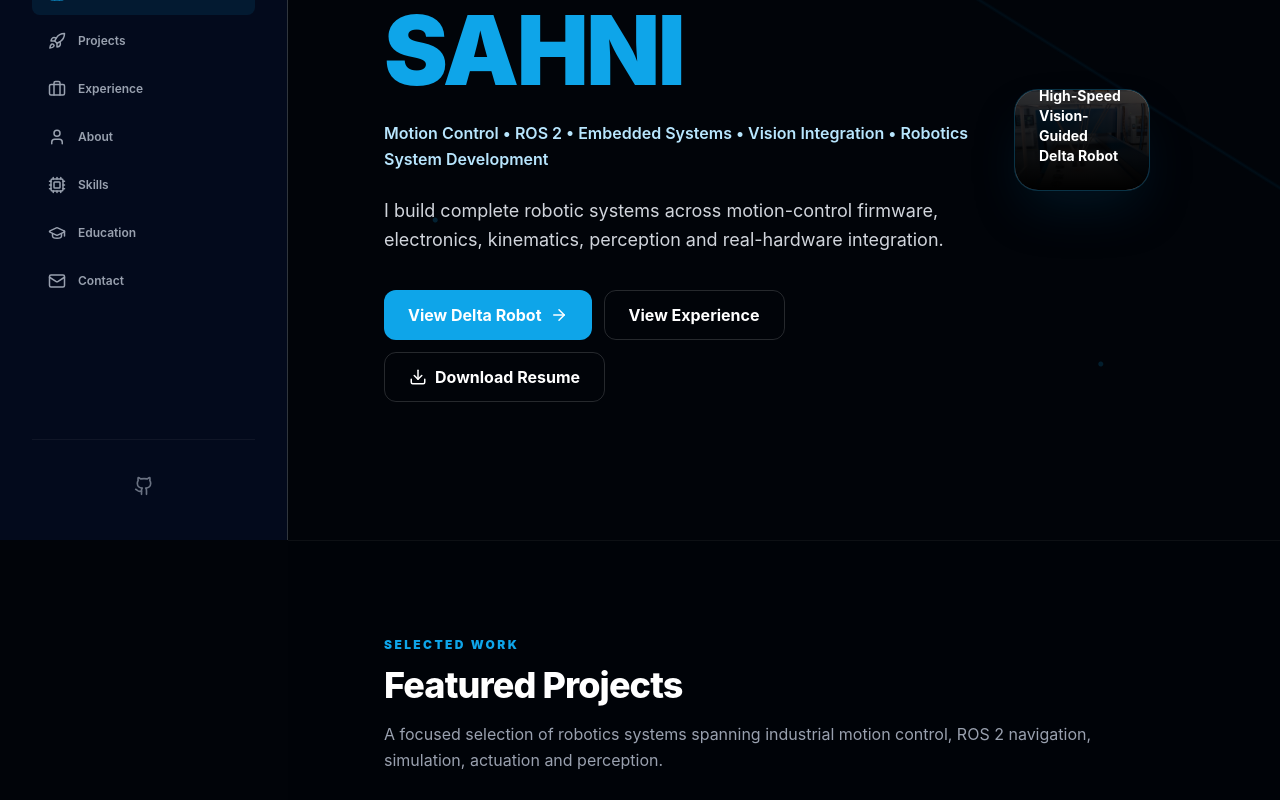
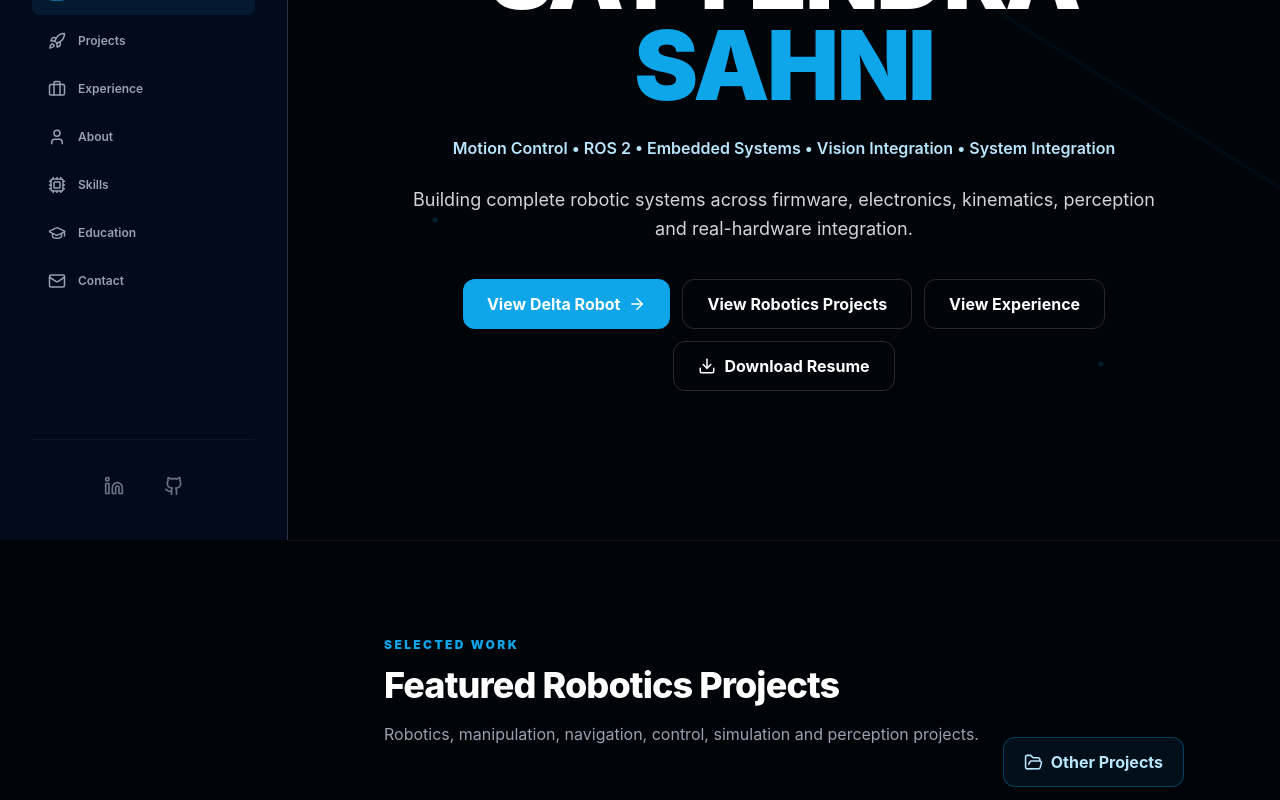
Before and after one commit to sahnisatyendra022-cloud/portfolio-page, a React (Vite) app: page /#home in a window 1280 px wide. Shown: the part 260-1060 px from the top of the page. Built offline with nearby package versions, Linux system fonts and the light colour scheme; the HTML template or start-up script is replaced by a standard one.

Commit message:
Refine portfolio hero and project classification

```diff
--- a/src/App.jsx
+++ b/src/App.jsx
@@ -1,5 +1,5 @@
-import React, { useMemo, useState } from 'react';
-import { ArrowRight, ChevronRight, Download, Github, Mail } from 'lucide-react';
+import React, { useMemo } from 'react';
+import { ArrowLeft, ArrowRight, ChevronRight, Download, FolderOpen, Github, Mail } from 'lucide-react';
 import { PORTFOLIO_DATA } from './data/portfolioData';
 import Sidebar from './components/Sidebar';
 import ProjectCard from './components/ProjectCard';
@@ -7,7 +7,7 @@ import ProjectModal from './components/ProjectModal';
 import useHashNavigation from './hooks/useHashNavigation';
 import resumePdf from './assets/documents/satyendra_resume_r.pdf';
 
-const FEATURED_PROJECT_IDS = [25, 16, 1, 23, 22, 21];
+const FEATURED_PROJECT_IDS = [25, 1, 23, 22, 21, 20, 19, 18, 17, 24, 16, 15, 14];
 
 function SectionHeading({ eyebrow, children, description }) {
   return (
@@ -20,7 +20,6 @@ function SectionHeading({ eyebrow, children, description }) {
 }
 
 export default function App() {
-  const [showAllProjects, setShowAllProjects] = useState(false);
   const projects = PORTFOLIO_DATA.projects;
   const { activeSection, selectedProject, navigateToSection, openProject, closeProject } = useHashNavigation(projects);
 
@@ -33,7 +32,6 @@ export default function App() {
     [projects],
   );
   const deltaProject = projects.find((project) => project.slug === 'delta-robot');
-  const visibleOtherProjects = showAllProjects ? otherProjects : otherProjects.slice(0, 6);
 
   return (
     <div className="relative min-h-screen overflow-x-clip bg-[#010409] text-[#e6edf3]">
@@ -41,20 +39,19 @@ export default function App() {
       <Sidebar activeSection={activeSection} onNavigate={navigateToSection} />
 
       <main className="relative z-10 pt-16 lg:ml-72 lg:pt-0">
-        <section id="home" className="section-shell flex min-h-[calc(100svh-4rem)] items-center lg:min-h-screen">
-          <div className="grid w-full items-center gap-10 lg:grid-cols-[1.2fr_0.8fr]">
-            <div>
-              <p className="mb-5 text-xs font-black uppercase tracking-[0.24em] text-[#0ea5e9]">Robotics Systems Engineer</p>
-              <h1 className="max-w-4xl text-5xl font-black leading-[0.95] tracking-tight text-white sm:text-7xl xl:text-8xl">
+        <section id="home" className="section-shell flex min-h-[calc(100svh-4rem)] items-center justify-center lg:min-h-screen">
+          <div className="hero-reveal mx-auto w-full max-w-6xl text-center">
+              <p className="mb-5 text-xs font-black uppercase tracking-[0.24em] text-[#0ea5e9] sm:text-sm">Robotics Systems Engineer</p>
+              <h1 className="text-5xl font-black leading-[0.95] tracking-tight text-white sm:text-7xl xl:text-8xl">
                 SATYENDRA <span className="text-[#0ea5e9]">SAHNI</span>
               </h1>
-              <p className="mt-6 max-w-3xl text-sm font-semibold leading-relaxed text-sky-200 sm:text-base">
-                Motion Control • ROS 2 • Embedded Systems • Vision Integration • Robotics System Development
+              <p className="mx-auto mt-6 max-w-4xl text-sm font-semibold leading-relaxed text-sky-200 sm:text-base">
+                Motion Control • ROS 2 • Embedded Systems • Vision Integration • System Integration
               </p>
-              <p className="mt-6 max-w-2xl text-base leading-relaxed text-gray-300 sm:text-lg">
-                I build complete robotic systems across motion-control firmware, electronics, kinematics, perception and real-hardware integration.
+              <p className="mx-auto mt-6 max-w-3xl text-base leading-relaxed text-gray-300 sm:text-lg">
+                Building complete robotic systems across firmware, electronics, kinematics, perception and real-hardware integration.
               </p>
-              <div className="mt-9 flex flex-col gap-3 sm:flex-row sm:flex-wrap">
+              <div className="mt-9 flex flex-col justify-center gap-3 sm:flex-row sm:flex-wrap">
                 <a
                   href="#project-delta-robot"
                   onClick={(event) => {
@@ -64,6 +61,16 @@ export default function App() {
                   className="inline-flex min-h-12 items-center justify-center gap-2 rounded-xl bg-[#0ea5e9] px-6 py-3 font-bold text-white hover:bg-sky-400"
                 >
                   View Delta Robot <ArrowRight size={18} aria-hidden="true" />
+                </a>
+                <a
+                  href="#projects"
+                  onClick={(event) => {
+                    event.preventDefault();
+                    navigateToSection('projects');
+                  }}
+                  className="inline-flex min-h-12 items-center justify-center rounded-xl border border-white/15 px-6 py-3 font-bold text-white hover:border-sky-400/60 hover:bg-white/5"
+                >
+                  View Robotics Projects
                 </a>
                 <a
                   href="#experience"
@@ -83,36 +90,25 @@ export default function App() {
                   <Download size={18} aria-hidden="true" /> Download Resume
                 </a>
               </div>
-            </div>
-
-            {deltaProject?.img && (
-              <button
-                type="button"
-                onClick={() => openProject(deltaProject)}
-                className="group relative mx-auto w-full max-w-md overflow-hidden rounded-3xl border border-sky-400/20 bg-[#0d1117] text-left shadow-2xl shadow-sky-950/40"
-                aria-label="Open the Delta robot case study"
-              >
-                <img
-                  src={deltaProject.img}
-                  alt="Satyendra Sahni's high-speed Delta robot project"
-                  width="640"
-                  height="480"
-                  decoding="async"
-                  fetchPriority="high"
-                  className="aspect-[4/3] w-full object-cover"
-                />
-                <span className="absolute inset-x-0 bottom-0 bg-gradient-to-t from-black via-black/75 to-transparent p-6 pt-16 text-sm font-bold text-white">
-                  Flagship Project — High-Speed Vision-Guided Delta Robot
-                </span>
-              </button>
-            )}
           </div>
         </section>
 
         <section id="projects" className="section-shell border-t border-white/5 bg-[#010409]/70">
-          <SectionHeading eyebrow="Selected Work" description="A focused selection of robotics systems spanning industrial motion control, ROS 2 navigation, simulation, actuation and perception.">
-            Featured Projects
-          </SectionHeading>
+          <div className="mb-10 flex flex-col items-start justify-between gap-5 lg:flex-row lg:items-end">
+            <SectionHeading eyebrow="Selected Work" description="Robotics, manipulation, navigation, control, simulation and perception projects.">
+              Featured Robotics Projects
+            </SectionHeading>
+            <a
+              href="#other-projects"
+              onClick={(event) => {
+                event.preventDefault();
+                navigateToSection('other-projects');
+              }}
+              className="inline-flex min-h-12 shrink-0 items-center justify-center gap-2 rounded-xl border border-sky-400/30 bg-sky-400/[0.07] px-5 py-3 font-bold text-sky-200 hover:bg-sky-400/15"
+            >
+              <FolderOpen size={19} aria-hidden="true" /> Other Projects
+            </a>
+          </div>
           <div className="grid gap-7 md:grid-cols-2 xl:grid-cols-3">
             {featuredProjects.map((project) => (
               <ProjectCard key={project.id} project={project} onClick={openProject} featured />
@@ -198,24 +194,26 @@ export default function App() {
         </section>
 
         <section id="other-projects" className="section-shell border-t border-white/5">
-          <SectionHeading eyebrow="Project Archive" description="Additional embedded, IoT, robotics and simulation work retained from the complete portfolio.">
-            Other Projects
-          </SectionHeading>
+          <div className="mb-10 flex flex-col items-start justify-between gap-5 lg:flex-row lg:items-end">
+            <SectionHeading eyebrow="Project Archive" description="Additional embedded, IoT and electronics projects retained from the complete portfolio.">
+              Other Projects
+            </SectionHeading>
+            <a
+              href="#projects"
+              onClick={(event) => {
+                event.preventDefault();
+                navigateToSection('projects');
+              }}
+              className="inline-flex min-h-12 shrink-0 items-center justify-center gap-2 rounded-xl border border-white/15 px-5 py-3 font-bold text-white hover:border-sky-400/50 hover:bg-white/5"
+            >
+              <ArrowLeft size={18} aria-hidden="true" /> Back to Featured Robotics Projects
+            </a>
+          </div>
           <div className="grid gap-7 md:grid-cols-2 xl:grid-cols-3">
-            {visibleOtherProjects.map((project) => (
+            {otherProjects.map((project) => (
               <ProjectCard key={project.id} project={project} onClick={openProject} />
             ))}
           </div>
-          {otherProjects.length > 6 && (
-            <button
-              type="button"
-              onClick={() => setShowAllProjects((visible) => !visible)}
-              className="mt-9 min-h-12 rounded-xl border border-sky-400/30 px-6 py-3 font-bold text-sky-300 hover:bg-sky-400/10"
-              aria-expanded={showAllProjects}
-            >
-              {showAllProjects ? 'Show Fewer Projects' : `Show All ${otherProjects.length} Projects`}
-            </button>
-          )}
         </section>
 
         <section id="contact" className="section-shell border-t border-white/5 bg-[#030a1c]/70 text-center">
--- a/src/components/Sidebar.jsx
+++ b/src/components/Sidebar.jsx
@@ -5,6 +5,7 @@ import {
   Github,
   GraduationCap,
   Home,
+  Linkedin,
   Mail,
   Menu,
   Rocket,
@@ -53,6 +54,7 @@ function Navigation({ activeSection, onNavigate }) {
 export default function Sidebar({ activeSection, onNavigate }) {
   const [menuOpen, setMenuOpen] = useState(false);
   const githubUrl = PORTFOLIO_DATA.profile.socials.github;
+  const linkedinUrl = PORTFOLIO_DATA.profile.socials.linkedin;
 
   const handleNavigate = (sectionId) => {
     setMenuOpen(false);
@@ -74,7 +76,7 @@ export default function Sidebar({ activeSection, onNavigate }) {
             decoding="async"
             width="40"
             height="40"
-            className="h-10 w-10 rounded-full border-2 border-[#0ea5e9] object-cover"
+            className="aspect-square h-10 w-10 shrink-0 rounded-full border-2 border-[#0ea5e9] object-cover object-top"
           />
           <span className="text-sm font-extrabold uppercase tracking-wide text-white">Satyendra Sahni</span>
         </button>
@@ -93,18 +95,42 @@ export default function Sidebar({ activeSection, onNavigate }) {
       {menuOpen && (
         <div id="mobile-navigation" className="fixed inset-x-0 top-16 z-50 border-b border-[#30363d] bg-[#030a1c] p-4 shadow-2xl lg:hidden">
           <Navigation activeSection={activeSection} onNavigate={handleNavigate} />
+          <div className="mt-4 flex gap-2 border-t border-white/5 pt-3">
+            {linkedinUrl && (
+              <a
+                href={linkedinUrl}
+                target="_blank"
+                rel="noopener noreferrer"
+                aria-label="LinkedIn Profile"
+                className="grid min-h-11 min-w-11 place-items-center rounded-lg text-gray-400 hover:bg-white/5 hover:text-[#0ea5e9]"
+              >
+                <Linkedin size={20} aria-hidden="true" />
+              </a>
+            )}
+            {githubUrl && (
+              <a
+                href={githubUrl}
+                target="_blank"
+                rel="noopener noreferrer"
+                aria-label="Open Satyendra Sahni's GitHub profile"
+                className="grid min-h-11 min-w-11 place-items-center rounded-lg text-gray-400 hover:bg-white/5 hover:text-white"
+              >
+                <Github size={20} aria-hidden="true" />
+              </a>
+            )}
+          </div>
         </div>
       )}
 
       <aside className="fixed left-0 top-0 z-50 hidden h-screen w-72 flex-col items-center overflow-y-auto border-r border-[#30363d] bg-[#030a1c] p-8 text-center lg:flex">
-        <div className="mb-4 h-28 w-28 overflow-hidden rounded-full border-4 border-[#0ea5e9] bg-black p-1 shadow-lg shadow-sky-500/20">
+        <div className="mb-4 aspect-square h-28 w-28 shrink-0 overflow-hidden rounded-full border-4 border-[#0ea5e9] bg-black p-1 shadow-lg shadow-sky-500/20">
           <img
             src={profileImg}
             alt="Satyendra Sahni"
             decoding="async"
             width="112"
             height="112"
-            className="h-full w-full rounded-full object-cover"
+            className="aspect-square h-full w-full rounded-full object-cover object-top"
           />
         </div>
 
@@ -118,6 +144,17 @@ export default function Sidebar({ activeSection, onNavigate }) {
         <Navigation activeSection={activeSection} onNavigate={handleNavigate} />
 
         <div className="mt-auto flex w-full justify-center gap-4 border-t border-white/5 pt-6">
+          {linkedinUrl && (
+            <a
+              href={linkedinUrl}
+              target="_blank"
+              rel="noopener noreferrer"
+              aria-label="LinkedIn Profile"
+              className="grid min-h-11 min-w-11 place-items-center text-gray-500 hover:text-[#0ea5e9]"
+            >
+              <Linkedin size={20} aria-hidden="true" />
+            </a>
+          )}
           {githubUrl && (
             <a
               href={githubUrl}
--- a/src/data/portfolioData.js
+++ b/src/data/portfolioData.js
@@ -89,7 +89,7 @@ export const PORTFOLIO_DATA = {
       }
     ],
     socials: {
-      linkedin: null,
+      linkedin: "https://www.linkedin.com/in/satyendra-sahni-54b8a31b1/",
       github: "https://github.com/sahnisatyendra022-cloud"
     }
   },
--- a/src/index.css
+++ b/src/index.css
@@ -31,6 +31,22 @@ a {
   position: relative;
   padding: 4.5rem 1.25rem;
   scroll-margin-top: 4.75rem;
+}
+
+.hero-reveal {
+  animation: hero-reveal 650ms cubic-bezier(0.22, 1, 0.36, 1) both;
+}
+
+@keyframes hero-reveal {
+  from {
+    opacity: 0;
+    transform: translateY(14px);
+  }
+
+  to {
+    opacity: 1;
+    transform: translateY(0);
+  }
 }
 
 .portfolio-static-background {
@@ -129,4 +145,8 @@ a {
     animation-iteration-count: 1 !important;
     transition-duration: 0.01ms !important;
   }
+
+  .hero-reveal {
+    animation: none;
+  }
 }
```
